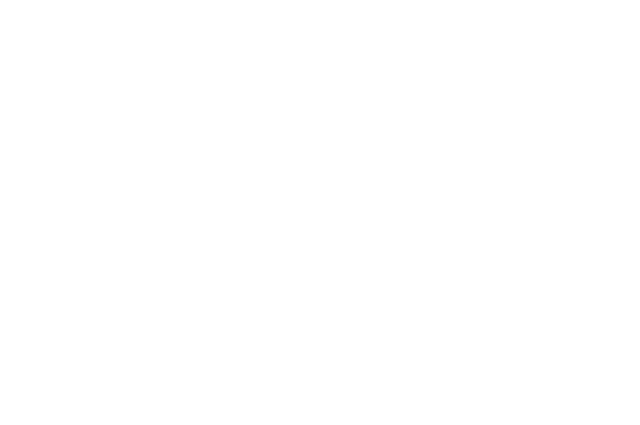
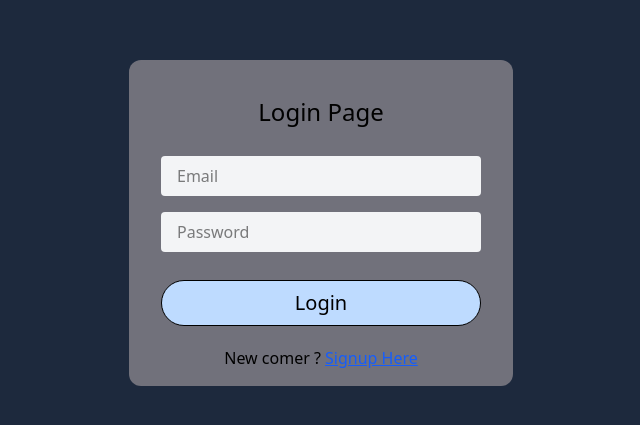
Before and after one commit to epicshivam/quick-chat-app, a React (Vite) app in the folder client/: page /login in a window 1280 px wide. Shown: the part 177-602 px from the top of the page, without its empty margins (319-959 px from the left). Built offline with nearby package versions, Linux system fonts and the light colour scheme.

Commit message:
Login page Draft

```diff
--- a/client/src/pages/Login.jsx
+++ b/client/src/pages/Login.jsx
@@ -1,9 +1,26 @@
-import React from 'react'
+import React, { useState } from 'react'
+import {Link} from "react-router-dom";
 
 const Login = () => {
+
+  const [user, setUser] = useState({email : "", password : ""});
+
+  function formSubmitHandler(event) {
+    event.preventDefault();
+    console.log(user);
+  }
+
   return (
-    <div>
-
+    <div className='h-screen w-full flex justify-center items-center bg-slate-800'>
+      <div className='w-sm bg-zinc-500 rounded-xl text-center py-4 px-3'>
+        <h1 className='text-semibold text-center text-2xl m-5 '>Login Page</h1>
+        <form className='mx-5 flex flex-col' onSubmit={formSubmitHandler}>
+          <input className='bg-gray-100 px-4 py-2 text-l my-2 rounded-sm' type="email" name="email" placeholder='Email' value={user.email} onChange={(e) => setUser({...user , email : e.target.value})}/>
+          <input className='bg-gray-100 px-4 py-2 text-l my-2 rounded-sm' type="password" name="password" placeholder='Password' value={user.password} onChange={(e)=>setUser({...user, password : e.target.value})}/>
+          <button className='text-xl bg-blue-200 my-5 p-2 border rounded-3xl focus:outline-none focus:ring-0 focus:ring-transparent' type="submit">Login</button>
+        </form>
+        <h5>New comer ? <Link to="/signup" className='text-blue-600 underline'>Signup Here</Link></h5>
+      </div>
     </div>
   )
 }
--- a/client/src/pages/Signup.jsx
+++ b/client/src/pages/Signup.jsx
@@ -1,19 +1,29 @@
-import React from 'react'
+import React, { useState } from 'react'
+import {Link} from "react-router-dom";
 
 const Signup = () => {
+
+  const [user, setUser] = useState({firstName : "", lastName : "", email : "", password : ""});
+
+  function formSubmitHandler(event) {
+    event.preventDefault();
+    console.log(user);
+  }
+
   return (
     <div className='h-screen w-full flex justify-center items-center bg-slate-800'>
-      <div className='w-auto bg-zinc-500 rounded-xl'>
+      <div className='w-auto bg-zinc-500 rounded-xl text-center py-4 px-3'>
         <h1 className='text-semibold text-center text-2xl m-5 '>SignUp Page</h1>
-        <form className='mx-5 flex flex-col'>
+        <form className='mx-5 flex flex-col' onSubmit={formSubmitHandler}>
           <div className='flex my-2'>
-            <input className='bg-gray-100 px-4 py-2 text-l mx-1 rounded-sm' type="text" name="first-name" placeholder='First Name'/>
-            <input className='bg-gray-100 px-4 py-2 text-l rounded-sm' type="text" name="last-name" placeholder='Last Name' />
+            <input className='bg-gray-100 px-4 py-2 text-l mx-1 rounded-sm' type="text" name="first-name" placeholder='First Name' value={user.firstName} onChange={(e) => setUser({...user , firstName : e.target.value})}/>
+            <input className='bg-gray-100 px-4 py-2 text-l rounded-sm' type="text" name="last-name" placeholder='Last Name' value={user.lastName} onChange={(e) => setUser({...user, lastName : e.target.value})}/>
           </div>
-          <input className='bg-gray-100 px-4 py-2 text-l my-2 rounded-sm' type="email" name="email" placeholder='Email' />
-          <input className='bg-gray-100 px-4 py-2 text-l my-2 rounded-sm' type="password" name="password" placeholder='Password' />
+          <input className='bg-gray-100 px-4 py-2 text-l my-2 rounded-sm' type="email" name="email" placeholder='Email' value={user.email} onChange={(e) => setUser({...user , email : e.target.value})}/>
+          <input className='bg-gray-100 px-4 py-2 text-l my-2 rounded-sm' type="password" name="password" placeholder='Password' value={user.password} onChange={(e)=>setUser({...user, password : e.target.value})}/>
           <button className='text-xl bg-blue-200 my-5 p-2 border rounded-3xl focus:outline-none focus:ring-0 focus:ring-transparent' type="submit">Signup</button>
         </form>
+        <h5>Already have an account? <Link to="/login" className='text-blue-600 underline'>Login Here</Link></h5>
       </div>
     </div>
   )
```
